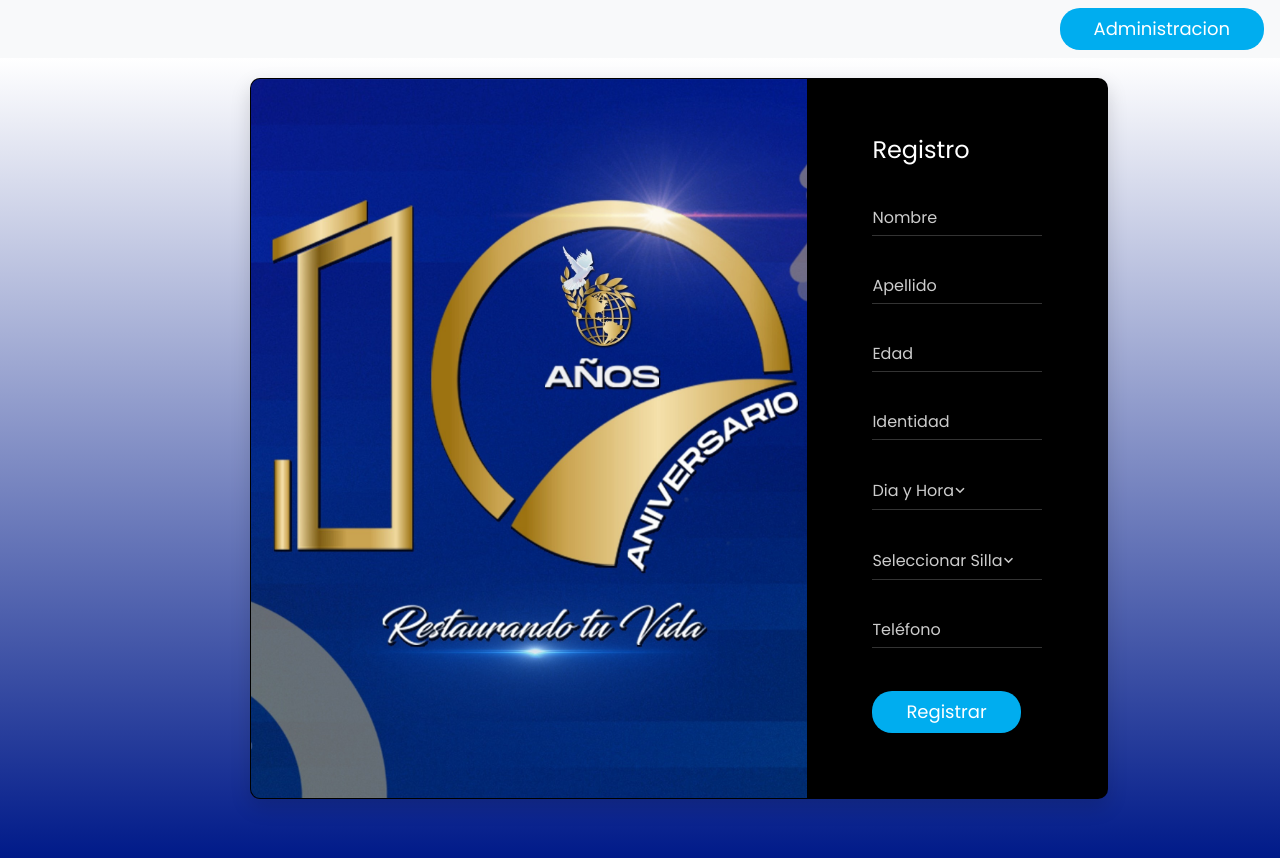
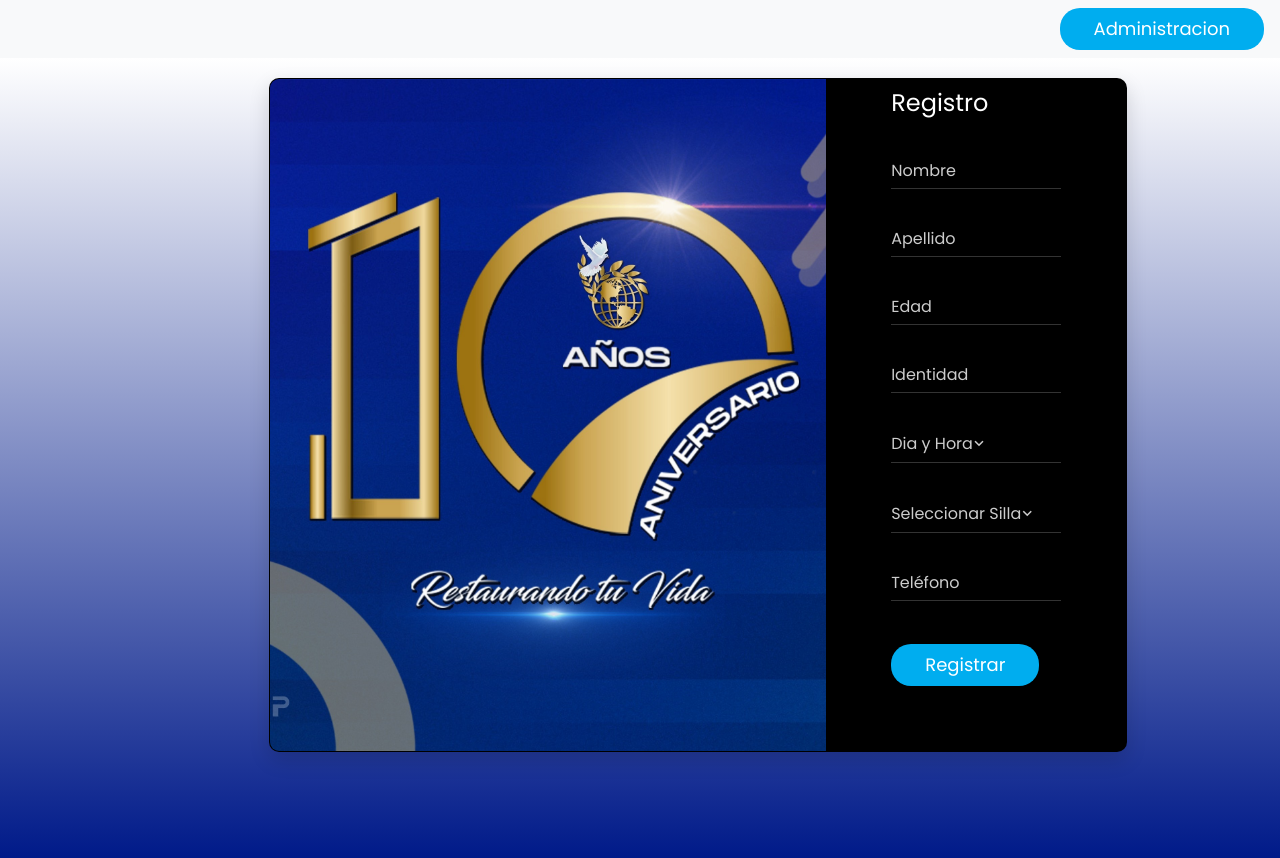
Before and after one commit to Saidkco/AcklenChallenge, a website: page public/index.html in a window 1280 px wide. Drawn offline with nearby package versions, Linux system fonts and the light colour scheme; no server answers.

```diff
--- a/public/app.js
+++ b/public/app.js
@@ -1,4 +1,4 @@
-var firebaseConfig = {
+const firebaseConfig = {
     apiKey: "AIzaSyBaJ3a2Ndf67f6_57em9Yn8lS3Ci4tpzzw",
     authDomain: "acklen-project.firebaseapp.com",
     projectId: "acklen-project",
--- a/public/css/main.css
+++ b/public/css/main.css
@@ -219,7 +219,9 @@
      #WRAPPER
      ========================================================================== */
   .wrapper {
-    margin: 0 auto;
+
+    margin-left: 21%;
+position: center;
   }
 
   .wrapper--w960 {
@@ -513,7 +515,7 @@
   }
 
   .card-3 .card-body {
-    padding: 57px 65px;
+    padding: 10px 65px;
     padding-bottom: 65px;
     display: table-cell;
   }
```
Also changed, not shown: 1 other file.
